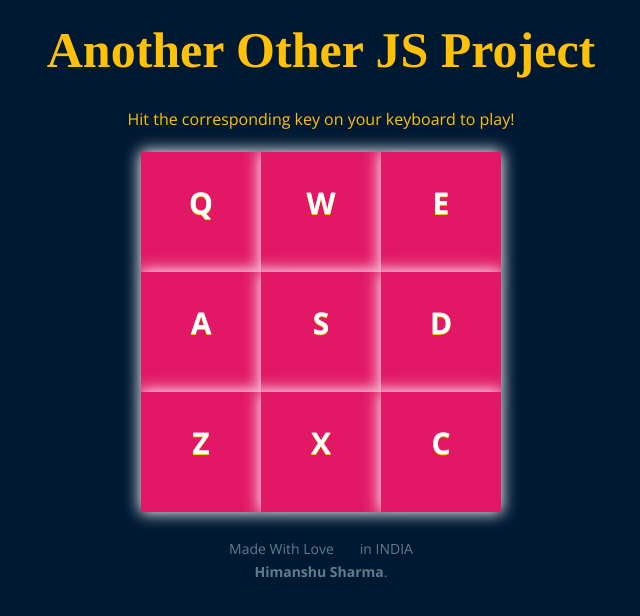
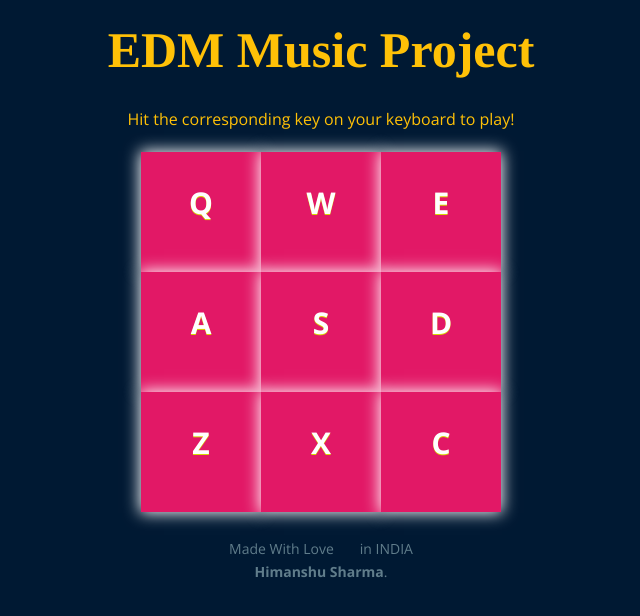
Before and after one commit to Coder-Himanshu/JavaScript-Sound-Project, a plain HTML site: page index.html in a window 1280 px wide. Shown: the whole page, without its empty margins (319-959 px from the left). Drawn offline with nearby package versions, Linux system fonts and the light colour scheme.

Commit message:
Index page updated
h1 tag updated

```diff
--- a/index.html
+++ b/index.html
@@ -6,7 +6,7 @@
 </head>
 <body>
 	<div class="topText">
-			<header><h1>Another Other JS Project</h1></header>
+			<header><h1>EDM Music Project</h1></header>
 			<h2>Hit the corresponding key on your keyboard to play!</h2>
 	</div>
 
```
